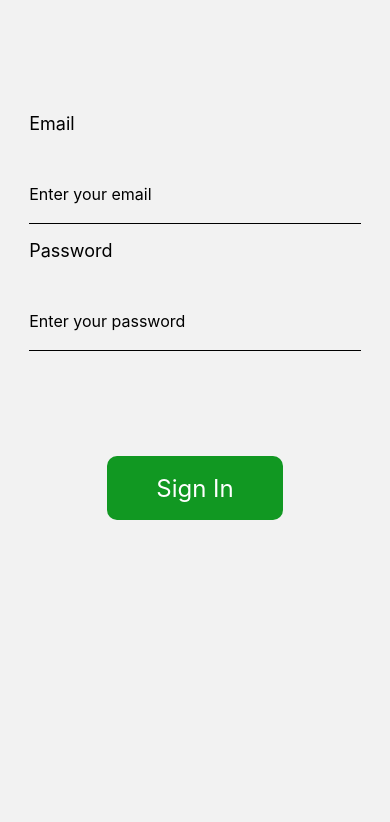
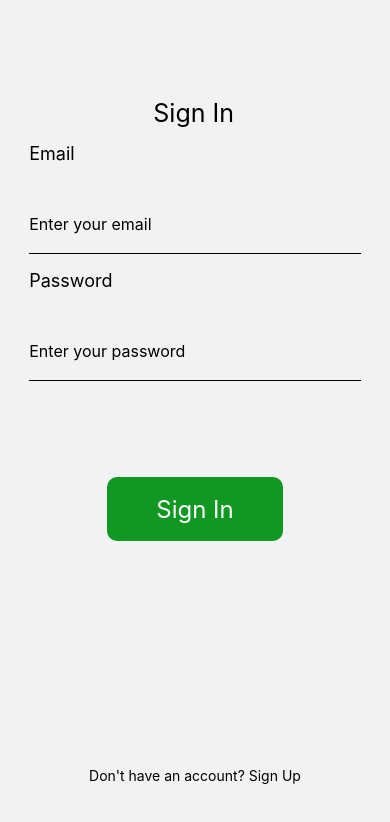
Before and after one commit to JosiahM42/Dark-Store-App, a React Native app: screen /SignIn in a window 390 px wide. Shown: the top 822 px of the page. Built offline with nearby package versions, Linux system fonts and the light colour scheme; no server answers.

Commit message:
home page created and Auth finalised

```diff
--- a/App.js
+++ b/App.js
@@ -1,35 +1,41 @@
 import { StatusBar } from 'expo-status-bar';
 import React from 'react';
 import { StyleSheet, Text, View } from 'react-native';
-import { NavigationContainer } from '@react-navigation/native';
+import { NavigationContainer} from '@react-navigation/native';
 import { createStackNavigator } from '@react-navigation/stack';
 
 import { SelectorScreen } from './SelectorScreen';
 import { SignUpScreen } from './SignUpScreen';
 import { SignInScreen } from './SignInScreen';
+import HomeScreen from './HomeScreen';
 
 const Stack = createStackNavigator();
 
 // const SelectorScreen = SelectorScreen()
 
-export const AppNavigate = () => (
+export const AuthNavigate = () => (
   <Stack.Navigator>
     <Stack.Screen options={{headerShown: false}} name="Selector" component={SelectorScreen} />
     <Stack.Screen options={{headerShown: false}} name="SignUp" component={SignUpScreen} />
     <Stack.Screen options={{headerShown: false}} name="SignIn" component={SignInScreen} />
+    <Stack.Screen options={{headerShown: false}} name="Home" component={HomeScreen} />
   </Stack.Navigator>
 );
 
-export const AuthNavigate = () => (
-  <Stack.Navigator>
-    <Stack.Screen options={{headerShown: false}} name="SignUpScreen" component={SignUpScreen} />
-  </Stack.Navigator>
-)
+// export const AuthNavigate = () => (
+//   <Stack.Navigator>
+//     <Stack.Screen options={{headerShown: false}} name="SignUpScreen" component={SignUpScreen} />
+//   </Stack.Navigator>
+// )
+
+// export const AppNavigate = () => (
+
+// );
 
 export default function App() {
   return (
     <NavigationContainer>
-      <AppNavigate/>
+      <AuthNavigate/>
     </NavigationContainer>
   );
 }
--- /dev/null
+++ b/HomeScreen.js
@@ -0,0 +1,46 @@
+import React, { useState } from'react';
+import { StyleSheet, Text, View, TouchableHighlight, TextInput, Button} from 'react-native';
+import { useNavigation } from '@react-navigation/native';
+import { auth } from './firebase/config';
+
+
+// https://www.youtube.com/watch?v=ql4J6SpLXZA&t=1268s
+//watch this
+//https://www.youtube.com/watch?v=-40TBdSRk6E&list=PL4cUxeGkcC9ixPU-QkScoRBVxtPPzVjrQ&index=22
+const HomeScreen = () => {
+
+    const screenNavigate = useNavigation();
+
+    const signOut = () => {
+        auth
+            .signOut()
+            .then(() => {
+                screenNavigate.replace("Selector")
+            })
+            .catch(error => alert(error.message))
+    }
+    return (
+        <View style={styles.screenVerticalLayout}>
+            <Text>Home Screen</Text>
+            <Button
+                title = "log out"
+                onPress={signOut}
+                style = {styles.button}
+            />
+        </View>
+    )
+}
+
+export default HomeScreen
+
+const styles = StyleSheet.create({
+    button: {
+        top: "20%",
+    },
+
+    screenVerticalLayout: {
+        flex: 1,
+        alignItems: 'center',
+        paddingTop: "25%",
+    },
+})
--- a/SelectorScreen.js
+++ b/SelectorScreen.js
@@ -3,10 +3,10 @@
     Date Started: 06/08/2021
 */
 
-import React from'react';
+import React, { useEffect } from'react';
 import { StyleSheet, Text, View, TouchableHighlight } from 'react-native';
 import { useNavigation } from '@react-navigation/native';
-
+import { auth } from './firebase/config';
 /*
     Function Name: SelectorScreen
     Function Description: Defines the contents of the Sign In/ Sign Up screen
@@ -17,6 +17,15 @@ export const SelectorScreen = () => {
 
     //
     const screenNavigate = useNavigation();
+
+    useEffect(() => {
+        const moveOn = auth.onAuthStateChanged(user => {
+            if (user) {
+                screenNavigate.navigate("Home")
+            }
+        })
+        return moveOn
+    })
 
     return (
         <View style={styles.screenVerticalLayout}>
--- a/SignInScreen.js
+++ b/SignInScreen.js
@@ -3,14 +3,14 @@
     Date Started: 06/08/2021
 */
 
-import React, { useState } from'react';
-import { StyleSheet, Text, View, TouchableHighlight, TextInput} from 'react-native';
-// import { useNavigation } from '@react-navigation/native';
+import React, { useState, useEffect } from'react';
+import { StyleSheet, Text, View, TouchableHighlight, TextInput, Pressable} from 'react-native';
+import { useNavigation } from '@react-navigation/native';
 import { auth } from './firebase/config';
 
 export const SignInScreen = () => {
 
-    //const screenNavigate = useNavigation();
+    const screenNavigate = useNavigation();
 
     const [getName, setName] = useState('');
     const [getEmail, setEmail] = useState('');
@@ -23,14 +23,25 @@ export const SignInScreen = () => {
             .then((userCredential) => {
                 const user = userCredential.user;
                 console.log("logged in with", user.email);
-                //getUserData
+
             } )
             .catch(error => alert(error.message))
     }
 
+    // This will allow the user to move to the next screen if they are logged in
+    useEffect(() => {
+        const moveOn = auth.onAuthStateChanged(user => {
+            if (user) {
+                screenNavigate.navigate("Home")
+            }
+        })
+        return moveOn
+    })
+
     return (
 
         <View style={styles.screenVerticalLayout}>
+            <Text style={styles.title}> Sign In </Text>
             <Text style={styles.headings}>Email</Text>
             <TextInput
                 style={styles.textInput}
@@ -61,6 +72,12 @@ export const SignInScreen = () => {
                     <Text style={styles.textButton}>Sign In</Text>
                 </TouchableHighlight>
 
+            </View>
+
+            <View style = {styles.pageSwitch}>
+                <Pressable onPress={() => screenNavigate.navigate('SignUp')}>
+                    <Text>Don't have an account? Sign Up</Text>
+                </Pressable>
             </View>
 
             {/* <TouchableHighlight
@@ -148,6 +165,9 @@ export const styles = StyleSheet.create({
         top: "2%",
     },
 
-
+    pageSwitch: {
+        fontSize: 18,
+        bottom: "8%",
+    },
 
 })
--- a/SignUpScreen.js
+++ b/SignUpScreen.js
@@ -2,16 +2,11 @@
     Author:  Josiah Murray
     Date Started: 06/08/2021
 */
-
 import React, { useState } from'react';
-import { StyleSheet, Text, View, TouchableHighlight, TextInput} from 'react-native';
-// import { useNavigation } from '@react-navigation/native';
+import { StyleSheet, Text, View, TouchableHighlight, TextInput, Pressable} from 'react-native';
+import { useNavigation } from '@react-navigation/native';
 import { auth } from './firebase/config';
 //import auth from 'firebase';
-
-
-// https://youtu.be/ql4J6SpLXZA?t=1268
-// see this video
 
 export const SignUpScreen = () => {
     const [getName, setName] = useState('');
@@ -19,23 +14,8 @@ export const SignUpScreen = () => {
     const [getPassword, setPassword] = useState('');
     const [getPhone, setPhone] = useState('');
 
-    //const screenNavigate = useNavigation();
-    // const userProfileSetUp = () => {
-    //     auth
-    //         .onAuthStateChanged(function(user)
-    //         {
-    //             if (user){
-    //                 user.updateProfile({
-    //                     displayName: getName,
-    //                 })
+    const screenNavigate = useNavigation()
 
-    //                 .then((userProfile) =>{
-    //                     console.log("User Profile created", user.displayName)
-    //                 })
-    //                 .catch(error => alert(error.message))
-    //             }
-    //         })
-    // }
     const userSignUp = () => {
         auth
             .createUserWithEmailAndPassword(getEmail, getPassword)
@@ -99,6 +79,12 @@ export const SignUpScreen = () => {
                     <Text style={styles.textButton}>Sign Up</Text>
                 </TouchableHighlight>
 
+            </View>
+
+            <View style = {styles.pageSwitch}>
+                <Pressable onPress={() => screenNavigate.navigate('SignIn')}>
+                    <Text>Already have an account? Login</Text>
+                </Pressable>
             </View>
         </View>
     )
@@ -177,27 +163,9 @@ export const styles = StyleSheet.create({
         top: "2%",
     },
 
+    pageSwitch: {
+        fontSize: 18,
+        bottom: "8%",
+    },
+
 })
-
-    // const ErrorHandler = () => {
-    //     if(!getName && !getEmail && !getPassword && !getPhone){
-    //         alert('Please enter your details in the fields');
-    //     }
-    //     else if(!getName){
-    //         alert('Please enter your name');
-    //     }
-    //     else if(!getEmail){
-    //         alert('Please enter an email');
-    //     }
-    //     else if(!getPassword){
-    //         alert('Please enter a password');
-    //     }
-    //     else if(!getPhone){
-    //         alert('Please enter a phone number');
-    //     }
-
-    //     else{
-    //         screenNavigate.navigate('Home');
-    //     }
-
-    // }
```
Also changed, not shown: assets/1024.png (added), assets/settings.png (added).
